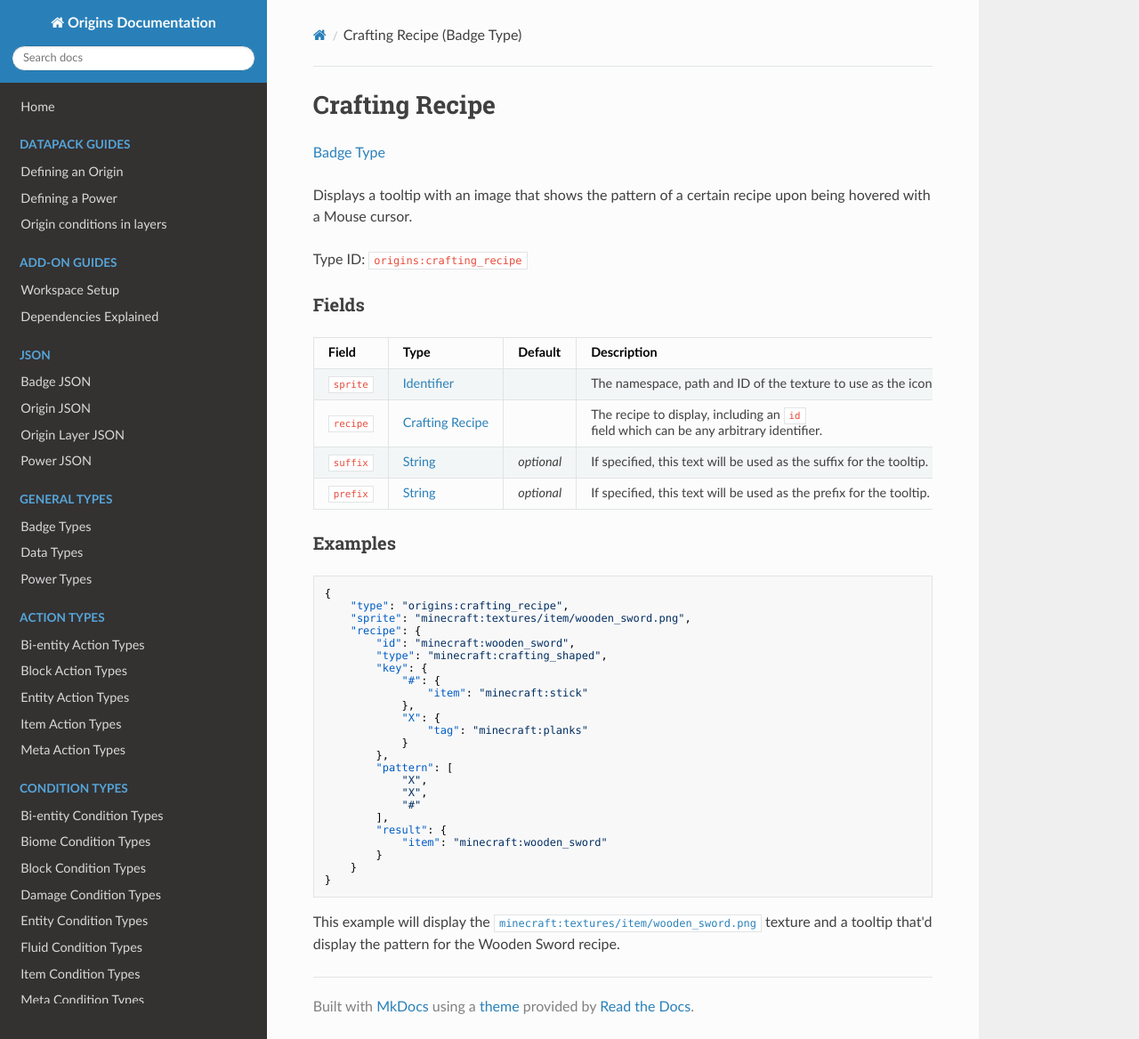
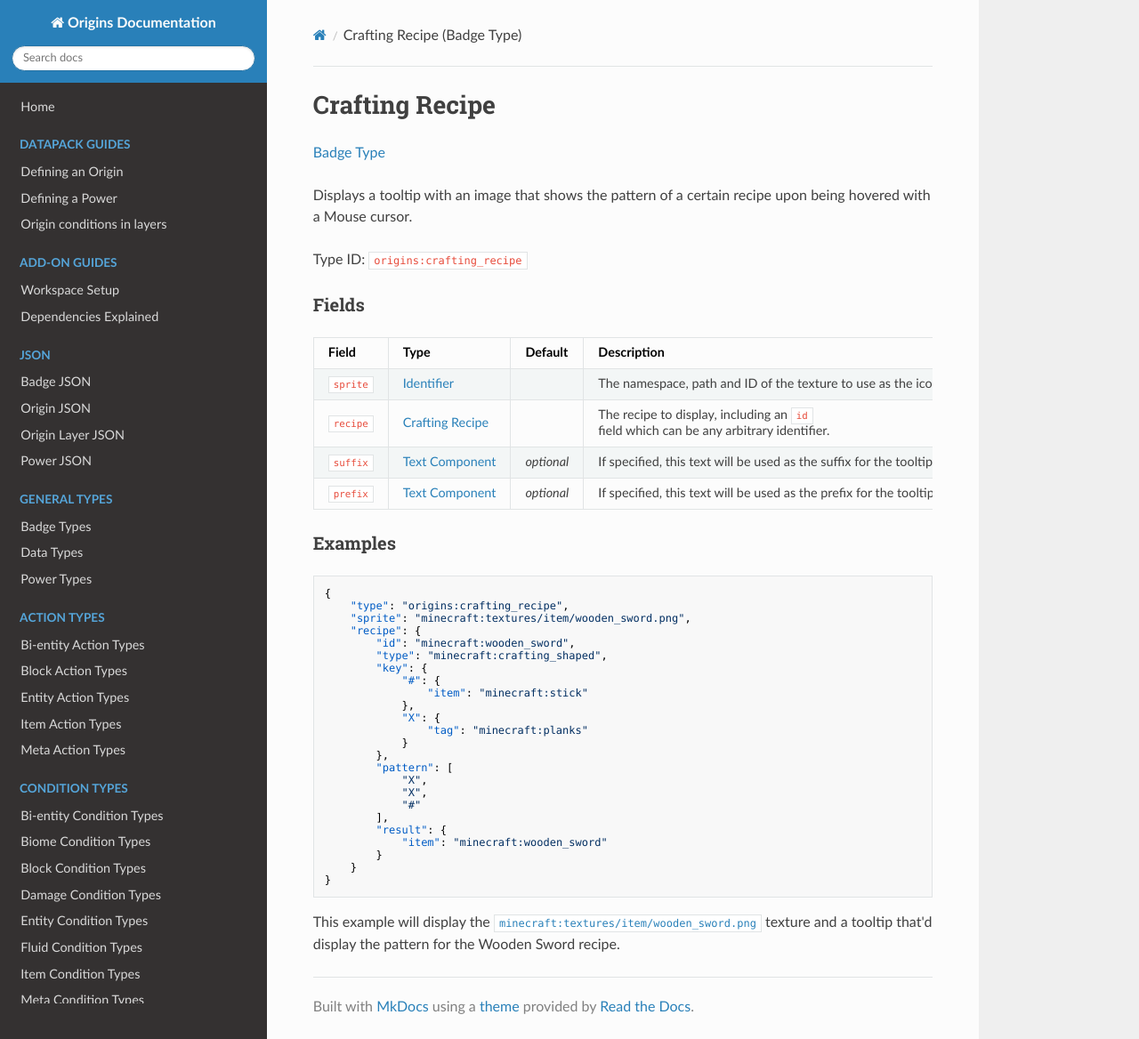
Before and after one commit to apace100/origins-docs, an MkDocs documentation site: the page built from docs/types/badge_types/crafting_recipe.md, in a window 1280 px wide and 1168 px high. Shown: the whole window at 89% size. Built offline with MkDocs 1.6.1, drawn with Linux system fonts in a browser that asks for light colours; nearby versions of some CDN libraries.

Commit message:
Updated `crafting_recipe.md` (Badge Types) Changed the hyperlink for the `prefix` and `suffix` fields in the field table

```diff
--- a/docs/types/badge_types/crafting_recipe.md
+++ b/docs/types/badge_types/crafting_recipe.md
@@ -18,8 +18,8 @@ Field | Type | Default | Description
 ------|------|---------|------------
 `sprite` | [Identifier](../identifier.md) | | The namespace, path and ID of the texture to use as the icon of the badge.
 `recipe` | [Crafting Recipe](../data_types/crafting_recipe.md) | | The recipe to display, including an `id` field which can be any arbitrary identifier.
-`suffix` | [String](../string.md) | _optional_ | If specified, this text will be used as the suffix for the tooltip.
-`prefix` | [String](../string.md) | _optional_ | If specified, this text will be used as the prefix for the tooltip.
+`suffix` | [Text Component](../data_types/text_component.md) | _optional_ | If specified, this text will be used as the suffix for the tooltip.
+`prefix` | [Text Component](../data_types/text_component.md) | _optional_ | If specified, this text will be used as the prefix for the tooltip.
 
 
 ### Examples
```
